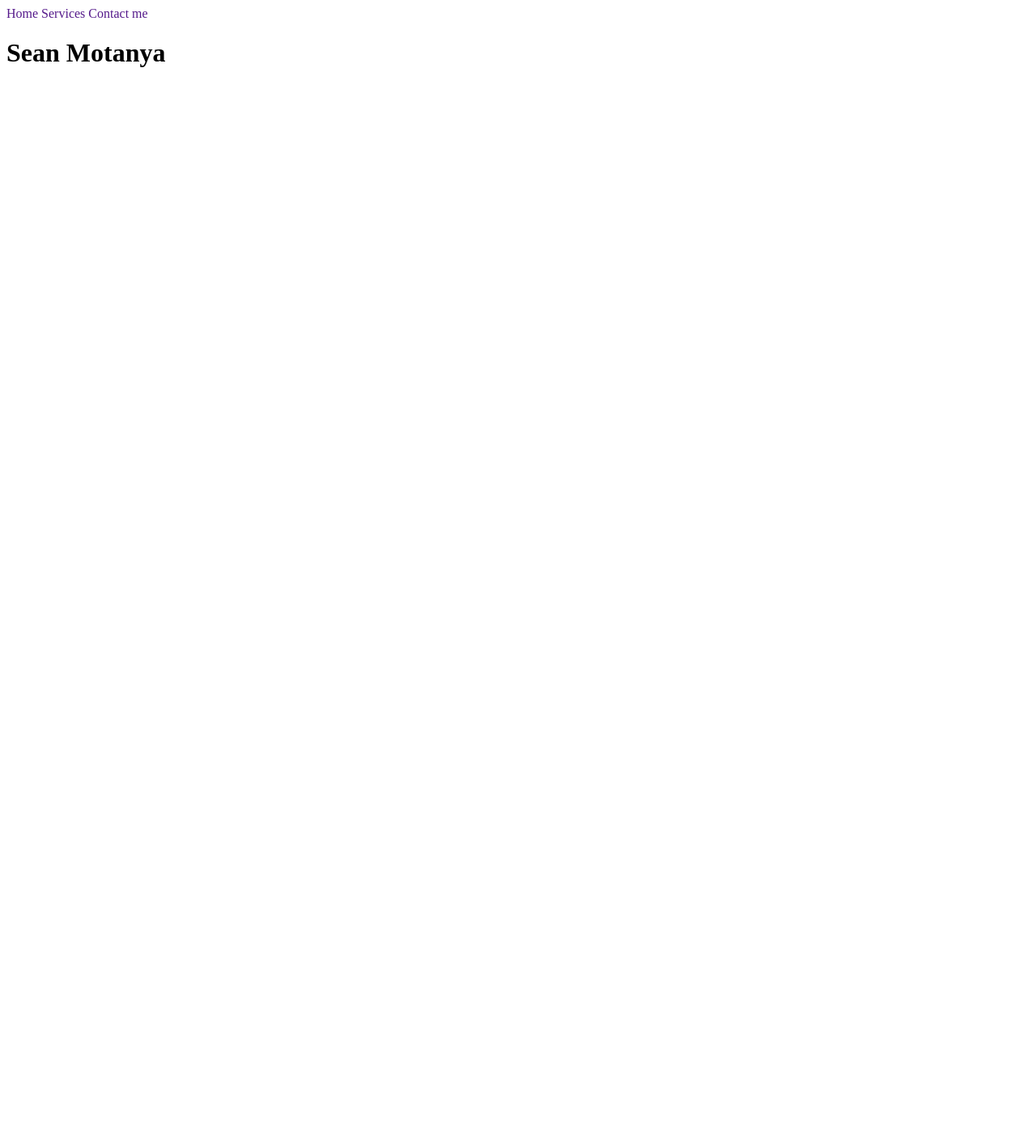
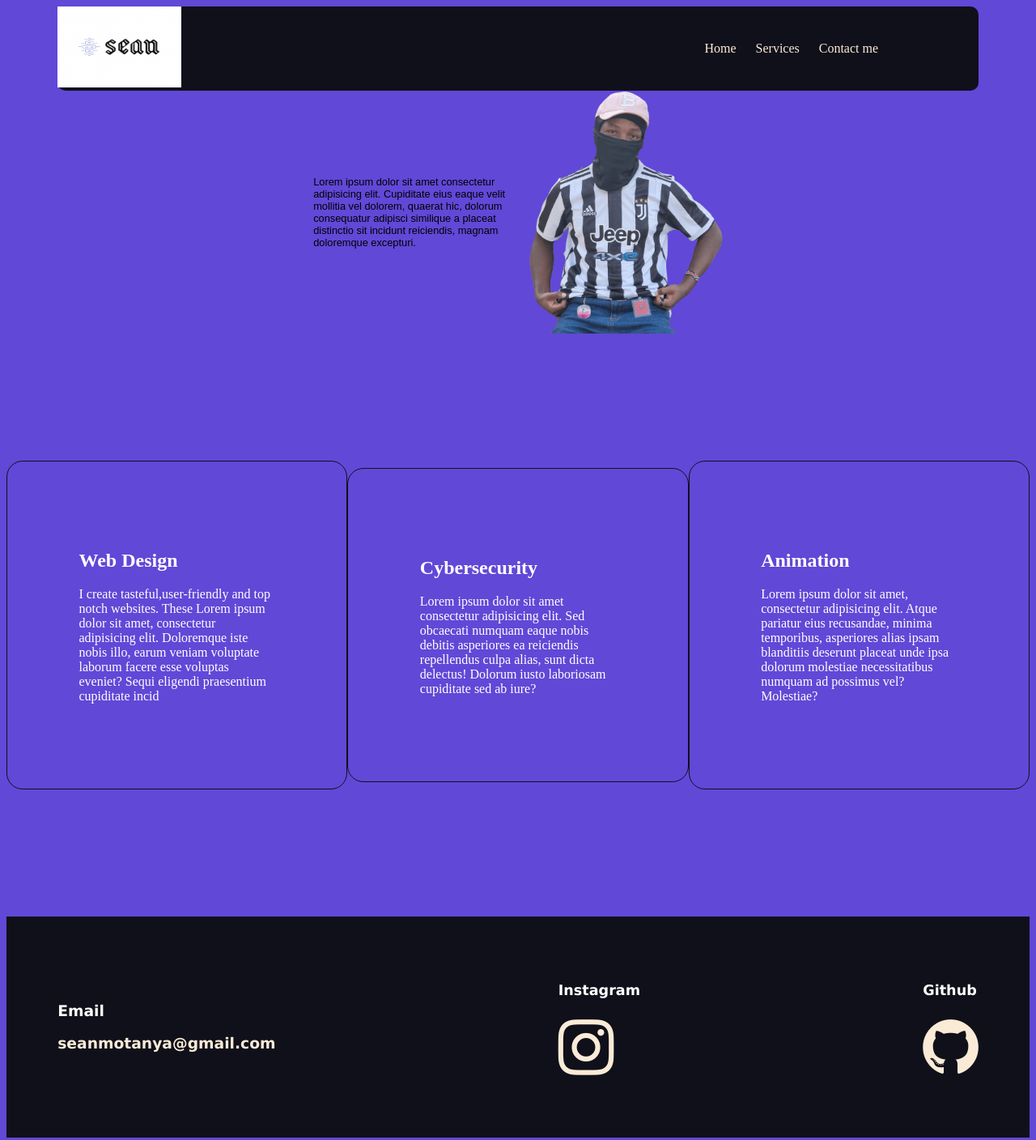
Before and after one commit to agent19music/porfolio, a plain HTML site: page index.html in a window 1280 px wide. Shown: the whole page at 81% size. Before the commit the page ends 800 px from the top, so only its background shows below. Drawn offline with Linux system fonts and the light colour scheme.

Commit message:
Add basic html tags and basic styling

```diff
--- a/index.html
+++ b/index.html
@@ -3,19 +3,64 @@
 <head>
   <meta charset="UTF-8">
   <meta name="viewport" content="width=device-width, initial-scale=1.0">
-  <link rel="stylesheet" href="/style.css">
+  <link rel="stylesheet" href="style.css">
+  <link rel="stylesheet" href="https://cdnjs.cloudflare.com/ajax/libs/font-awesome/4.7.0/css/font-awesome.min.css" integrity="sha512-SfTiTlX6kk+qitfevl/7LibUOeJWlt9rbyDn92a1DqWOw9vWG2MFoays0sgObmWazO5BQPiFucnnEAjpAB+/Sw==" crossorigin="anonymous" referrerpolicy="no-referrer" />
 
   <title>My Website</title>
 </head>
 <body>
   <nav>
     <div>
+      <img src="images/logo.png" alt="Logo" height="100px">
+    </div>
+    <div class="links">
       <a href="">Home</a>
-      <a href="">Services</a>
-      <a href="">Contact me</a>
+      <a href="#services">Services</a>
+      <a href="#contactme">Contact me</a>
     </div>
   </nav>
-<script src="/script.js"></script>
+<!-- <script src="script.js"></script> -->
+
+<div id="landingpage">
+  <p>Lorem ipsum dolor sit amet consectetur adipisicing elit. Cupiditate eius eaque velit mollitia vel dolorem, quaerat hic, dolorum consequatur adipisci similique a placeat distinctio sit incidunt reiciendis, magnam doloremque excepturi.</p>
+
+  <img src="images/me.png" alt="the dev" height="300px">
+</div>
+
+<div id="services">
+  <div class="tiles">
+        <h2>Web Design</h2>
+        <p>I create tasteful,user-friendly and top notch websites. These Lorem ipsum dolor sit amet, consectetur adipisicing elit. Doloremque iste nobis illo, earum veniam voluptate laborum facere esse voluptas eveniet? Sequi eligendi praesentium cupiditate incid</p>
+  </div>
+  <div class="tiles">
+    <h2>Cybersecurity</h2>
+    <p>Lorem ipsum dolor sit amet consectetur adipisicing elit. Sed obcaecati numquam eaque nobis debitis asperiores ea reiciendis repellendus culpa alias, sunt dicta delectus! Dolorum iusto laboriosam cupiditate sed ab iure?</p>
+    </div>
+
+  <div class="tiles">
+    <h2>Animation</h2>
+    <p>Lorem ipsum dolor sit amet, consectetur adipisicing elit. Atque pariatur eius recusandae, minima temporibus, asperiores alias ipsam blanditiis deserunt placeat unde ipsa dolorum molestiae necessitatibus numquam ad possimus vel? Molestiae?</p>
+  </div>
+
+</div>
+
+
+
+<footer id="contactme">
+  <div class="column1">
+    <h3>Email</h3>
+    <a href="mailto:seanmotanya@gmail.com"><h3>seanmotanya@gmail.com</h3></a>
+  </div>
+  <div class="icons">
+    <h3 id="igtxt">Instagram</h3>
+    <a href="https://www.instagram.com/ufwsean/" target="_blank"><i class="fa fa-instagram" aria-hidden="true"></i>
+    </a>
+  </div>
+  <div class="icons">
+    <h3 id="ghtxt">Github</h3>
+    <a href="https://github.com/agent19music" target="_blank"><i class="fa fa-github" aria-hidden="true" ></i></a>
+  </div>
+</footer>
 
 </body>
 </html>
--- a/style.css
+++ b/style.css
@@ -1,3 +1,119 @@
-a{
+body{
+  background-color: #6148d7;
+}
+
+a {
   text-decoration: none;
 }
+
+
+a:hover{
+  color: gold;
+
+}
+nav{
+  display: flex;
+  flex-direction: row;
+  justify-content: center;
+  justify-content: space-between;
+  align-items: center;
+  margin-left: 5%;
+  margin-right: 5%;
+  background-color:#10101a;
+  border-radius: 10px;
+}
+
+nav a {
+padding: 10px;
+color: antiquewhite;
+
+}
+
+.links{
+  margin-right: 10%;
+}
+#landingpage{
+  display: flex;
+  flex-direction: row;
+  align-items: center;
+  justify-content: space-between;
+  margin-right: 30%;
+  margin-left: 30%;
+  height: 100%;
+
+}
+
+#landingpage p{
+  font-family: Arial, Helvetica, sans-serif;
+  font-size: 80%;
+
+}
+
+/* services */
+#services{
+  display: flex;
+  flex-direction: row;
+  align-items: center;
+  justify-content: space-between;
+  height: 90vh;
+  margin: auto;
+
+}
+
+.tiles{
+  color: white;
+  padding: 7%;
+  border: 1px solid #10101a ;
+  border-radius: 20px;
+  width: 25%;
+  height: 33.3;
+}
+
+
+
+
+/* footer */
+.column1{
+color: white;
+  font-family: 'Lucida Sans', 'Lucida Sans Regular', 'Lucida Grande', 'Lucida Sans Unicode', Geneva, Verdana, sans-serif;
+  padding: 5%;
+}
+.column1 a{
+  color: antiquewhite;
+}
+.column1 a:hover{
+color: gold;
+}
+
+#contactme{
+  display: flex;
+  flex-direction: row;
+  align-items: center;
+  justify-content: space-between;
+  background-color:#10101a;
+}
+
+.icons{
+  font-size: 80px;
+  color: antiquewhite;
+  padding: 5%;
+}
+
+.icons i{
+  color: antiquewhite;
+}
+i:hover{
+  color: gold;
+}
+
+body #contactme .icons #igtxt{
+  font-size: 22%;
+  font-family: 'Lucida Sans', 'Lucida Sans Regular', 'Lucida Grande', 'Lucida Sans Unicode', Geneva, Verdana, sans-serif;
+  color: white;
+}
+
+#ghtxt{
+  font-size: 22%;
+  font-family: 'Lucida Sans', 'Lucida Sans Regular', 'Lucida Grande', 'Lucida Sans Unicode', Geneva, Verdana, sans-serif;
+  color: white;
+}
```
Also changed, not shown: images/logo.png (added), images/me.png (added).
